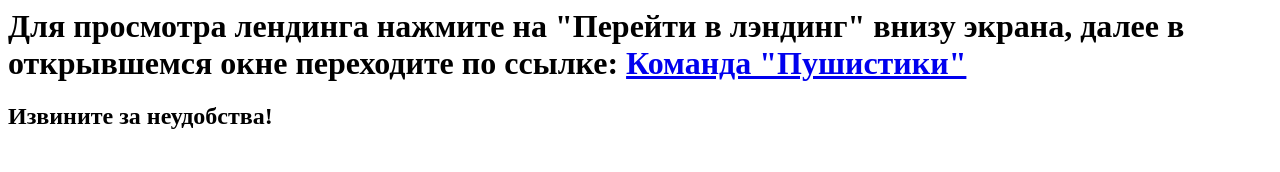
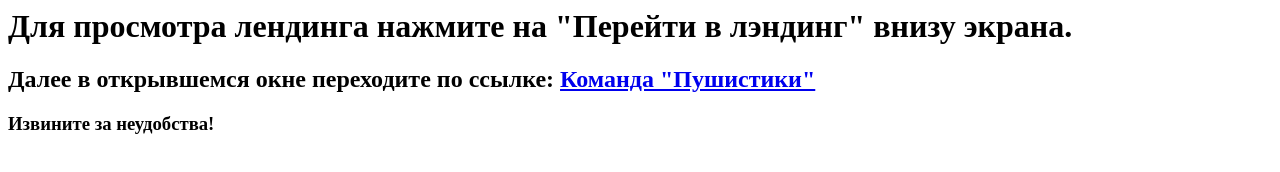
Before and after one commit to zhelnovandrew/IT_ssilka, a plain HTML site: page index.html in a window 1280 px wide. Drawn offline with Linux system fonts and the light colour scheme.

Commit message:
Update index.html

```diff
--- a/index.html
+++ b/index.html
@@ -3,7 +3,8 @@
  </head>
  <body>
             <div class="one">
-                <h1> Для просмотра лендинга нажмите на "Перейти в лэндинг" внизу экрана, далее в открывшемся окне переходите по ссылке: <a href="https://pyshok.tilda.ws/">Команда "Пушистики"</a> </h1>
-                  <h2> Извините за неудобства!</h2>
+                <h1> Для просмотра лендинга нажмите на "Перейти в лэндинг" внизу экрана. </h1>
+                <h2> Далее в открывшемся окне переходите по ссылке: <a href="https://pyshok.tilda.ws/">Команда "Пушистики"</a> </h2>
+                <h3> Извините за неудобства!</h3>
  </body>
 </html>
```
